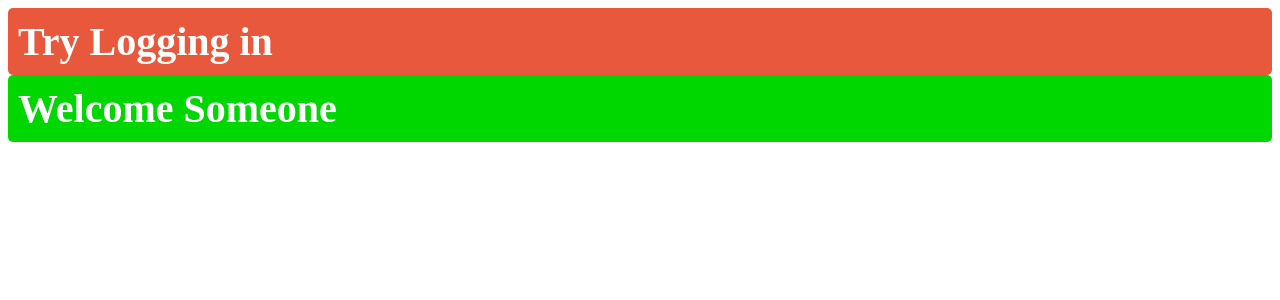
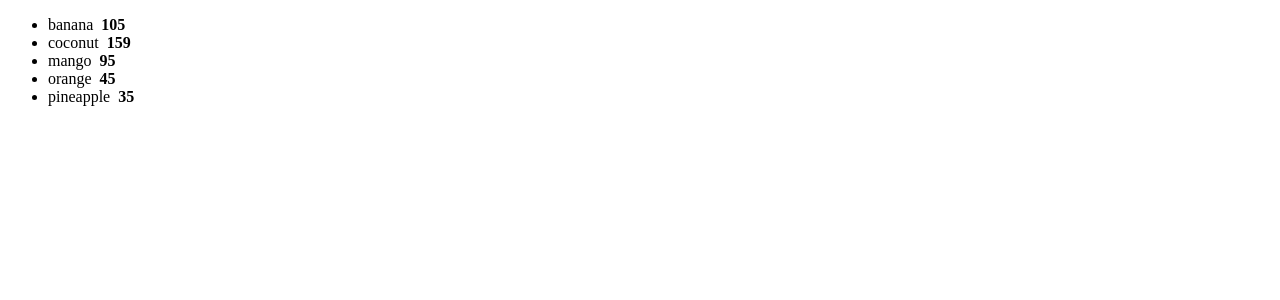
Before and after one commit to 5Akan/React-Tutorial, a React (Vite) app in the folder ak-react-app/: page / in a window 1280 px wide. Shown: the top 300 px of the page. Built offline with nearby package versions, Linux system fonts and the light colour scheme.

Commit message:
array of string and objects with map and sort methods

```diff
--- a/ak-react-app/src/App.jsx
+++ b/ak-react-app/src/App.jsx
@@ -9,12 +9,12 @@
 //                        rendered in your application based
 //                        in your application based on certain
 //                        conditions (show,hide or change components)
-import UserGreeting from "./UserGreeting.jsx"
+import List from "./List.jsx"
+
 function App() {
   return(
   <>
-    <UserGreeting isloggedin = {false} username = "Akanimoh"/>
-    <UserGreeting  isloggedin = {true}/>
+    <List/>
   </>
   )
 }
--- /dev/null
+++ b/ak-react-app/src/List.jsx
@@ -0,0 +1,25 @@
+function List (props){
+    const fruits = [
+    {id:1,name:"mango",calories:95},
+    {id:2,name:"orange",calories:45},
+    {id:3,name:"banana",calories:105},
+    {id:4,name:"coconut",calories:159},
+    {id:5,name:"pineapple",calories:35}
+    ];
+
+    fruits.sort((x,y) =>x.name.localeCompare(y.name))//Alphabetially compare names
+
+    const fruitList = fruits.map(fruit =>
+    <li key = {fruit.id}>
+        {fruit.name} &nbsp;
+       <b>{fruit.calories}</b>
+    </li>
+
+
+    )
+    return (
+        <ul>{fruitList}</ul>
+
+    );
+}
+export default List
```
Also changed, not shown: ak-react-app/src/Card Cmp Example/UserGreeting.jsx (renamed from ak-react-app/src/UserGreeting.jsx).
